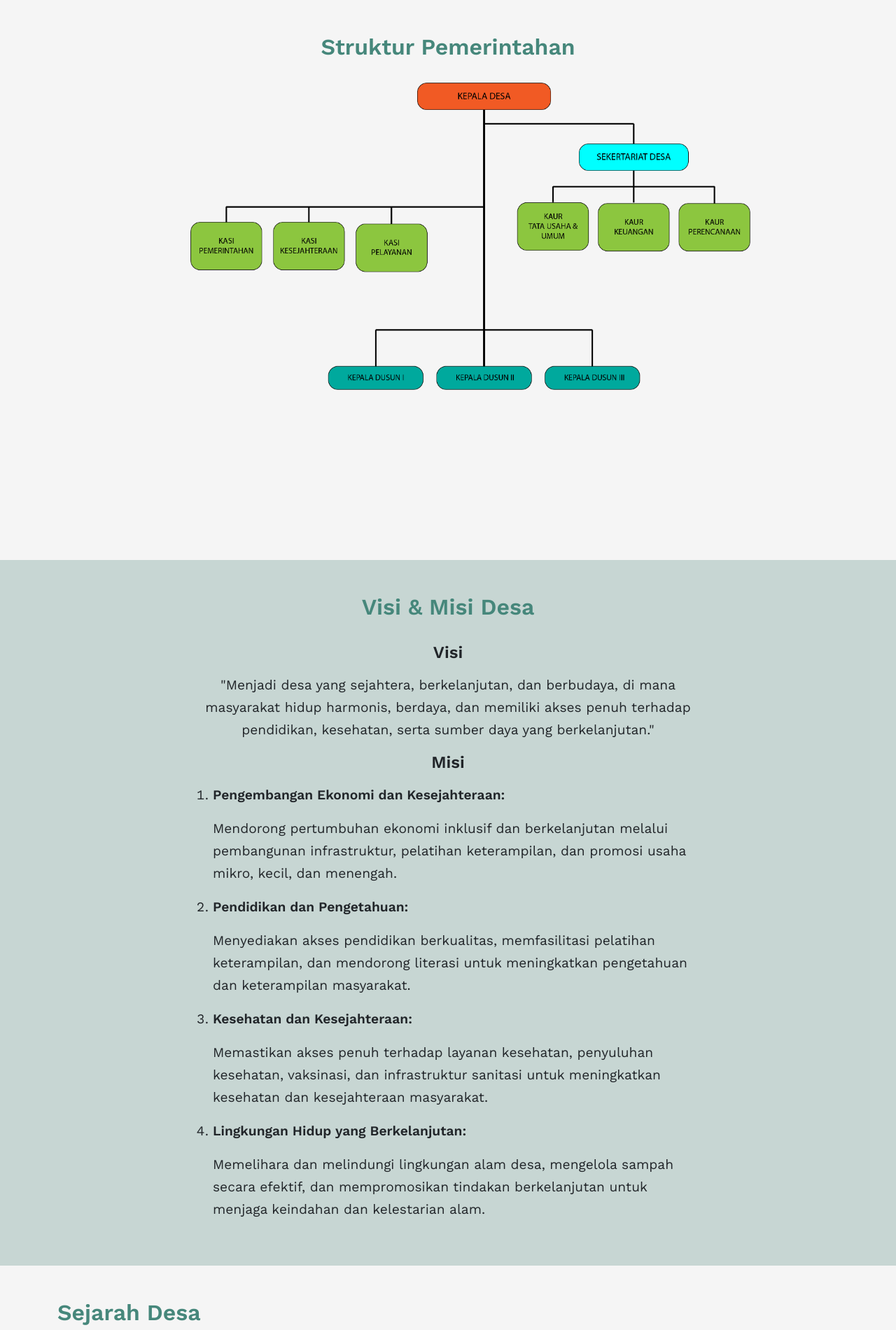
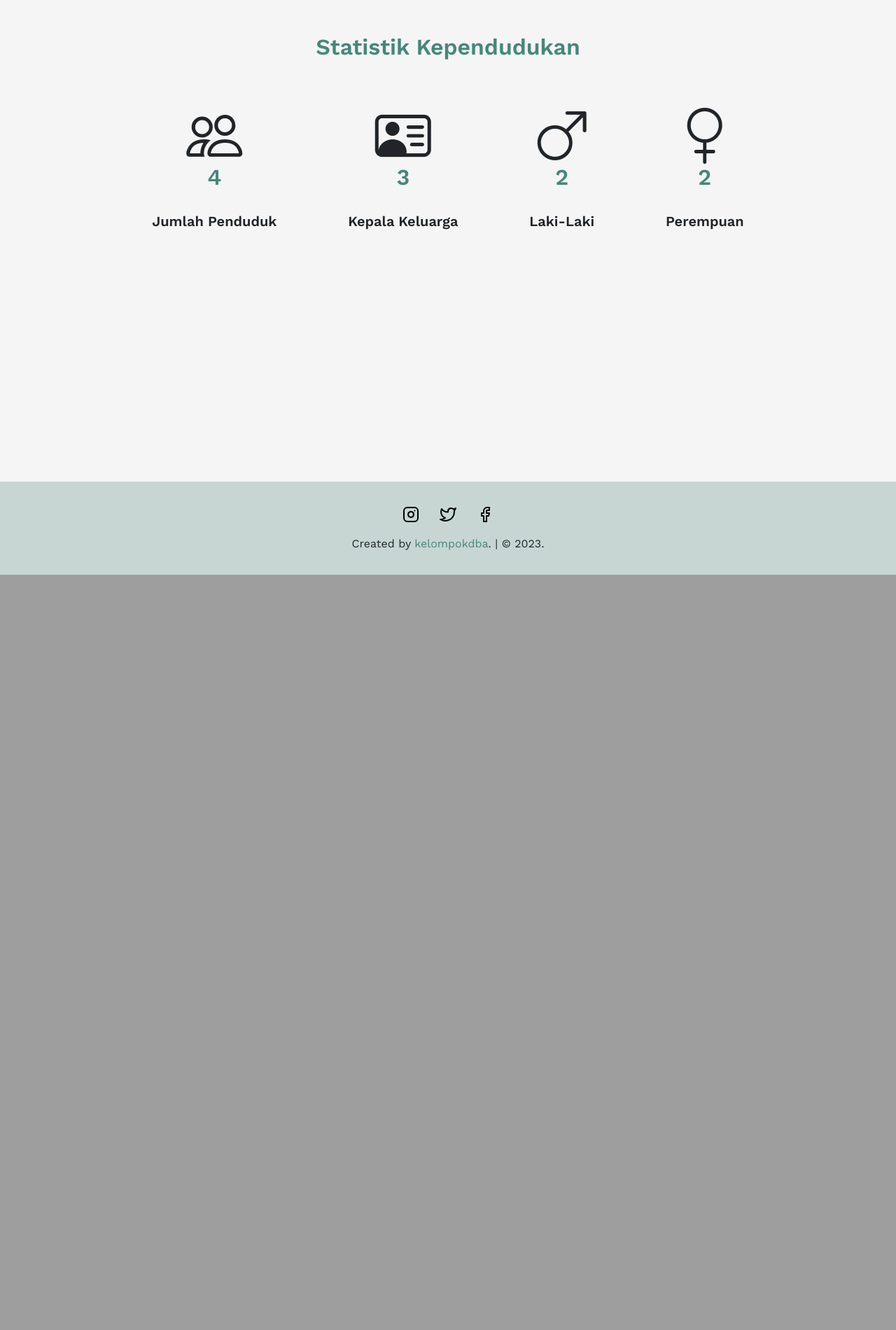
Before and after one commit to steinpongoh/sidesa, a PHP site: page / in a window 1280 px wide. Shown: the part 800-2700 px from the top of the page at 70% size. After the commit the page ends 1621 px from the top, so only its background shows below. Run offline with PHP 8.4, Linux system fonts and the light colour scheme; data comes from the database, SQL or seed files in the repository; some libraries are stand-ins or nearby versions.

Commit message:
revisi akses profil desa

```diff
--- a/css/style.css
+++ b/css/style.css
@@ -122,8 +122,8 @@ body {
 /* Struktur Pemerintah start */
 .strukturpemerintah {
   min-height: 100vh;
-  padding-top: 3rem;
-  padding-bottom: 3rem;
+  padding: 5rem 0;
+  background-color: var(--bg);
 }
 
 .strukturpemerintah h2 {
@@ -140,10 +140,10 @@ body {
 /* Visi & Misi Desa start*/
 .visimisi {
   min-height: 100vh;
-  padding-top: 3rem;
-  padding-bottom: 3rem;
+  padding: 5rem 0;
+  margin-bottom: -3rem;
   line-height: 2rem;
-  background-color: rgb(93 142 133 / 0.3);
+  background-color: var(--bg);
 }
 
 .visimisi h2 {
@@ -160,10 +160,11 @@ body {
 
 /* Sejarah Desa start */
 .sejarahdesa {
-  min-height: 80vh;
-  padding-top: 3rem;
-  padding-bottom: 3rem;
+  min-height: 100vh;
+  padding: 5rem 0;
+  margin-bottom: -3rem;
   line-height: 2rem;
+  background-color: var(--bg);
 }
 
 .sejarahdesa h2 {
@@ -181,11 +182,11 @@ body {
 
 /* Tata Tertib Desa start */
 .tatatertib {
-  min-height: 80vh;
-  padding-top: 3rem;
-  padding-bottom: 3rem;
+  min-height: 100vh;
+  padding: 5rem 0;
+  margin-bottom: -3rem;
   line-height: 2rem;
-  background-color: rgb(93 142 133 / 0.3);
+  background-color: var(--bg);
 }
 
 .tatatertib h2 {
--- a/index.php
+++ b/index.php
@@ -16,137 +16,6 @@ $jumlahWanita = count(query('SELECT * FROM penduduk WHERE jenis_kelamin = "Wanit
 </section>
 <!-- Home -->
 
-<!-- Struktur Pemerintah -->
-<section id="strukturpemerintah" class="strukturpemerintah">
-  <div class="container">
-    <div class="row justify-content-center">
-      <div class="col-md-8 text-center" data-aos="fade-left" data-aos-duration="1000">
-        <h2>Struktur Pemerintahan</h2>
-        <div class="col-4" data-aos="fade-right">
-          <img src="img/struktur.png" alt="" class="img-responsive" />
-        </div>
-      </div>
-    </div>
-  </div>
-</section>
-<!-- Struktur Pemerintah -->
-
-<!-- Visi & Misi Desa -->
-<section id="visimisi" class="visimisi">
-  <div class="container">
-    <div class="row justify-content-center">
-      <div class="col-md-8 text-center" data-aos="zoom-in-down">
-        <h2>Visi & Misi Desa</h2>
-        <h4>Visi</h4>
-        <p>
-          "Menjadi desa yang sejahtera, berkelanjutan, dan berbudaya, di
-          mana masyarakat hidup harmonis, berdaya, dan memiliki akses penuh
-          terhadap pendidikan, kesehatan, serta sumber daya yang
-          berkelanjutan."
-        </p>
-        <h4>Misi</h4>
-        <ol class="text-start">
-          <li>
-            <p class="fw-semibold">Pengembangan Ekonomi dan Kesejahteraan:</p>
-            <p>
-              Mendorong pertumbuhan ekonomi inklusif dan berkelanjutan melalui pembangunan infrastruktur, pelatihan keterampilan, dan promosi usaha mikro, kecil, dan menengah.
-            </p>
-          </li>
-
-          <li>
-            <p class="fw-semibold">Pendidikan dan Pengetahuan:</p>
-            <p>
-              Menyediakan akses pendidikan berkualitas, memfasilitasi pelatihan keterampilan, dan mendorong literasi untuk meningkatkan pengetahuan dan keterampilan masyarakat.
-            </p>
-          </li>
-
-          <li>
-            <p class="fw-semibold">Kesehatan dan Kesejahteraan:</p>
-            <p>
-              Memastikan akses penuh terhadap layanan kesehatan, penyuluhan kesehatan, vaksinasi, dan infrastruktur sanitasi untuk meningkatkan kesehatan dan kesejahteraan masyarakat.
-            </p>
-          </li>
-
-          <li>
-            <p class="fw-semibold">Lingkungan Hidup yang Berkelanjutan:</p>
-            <p>
-              Memelihara dan melindungi lingkungan alam desa, mengelola sampah secara efektif, dan mempromosikan tindakan berkelanjutan untuk menjaga keindahan dan kelestarian alam.
-            </p>
-          </li>
-
-      </div>
-    </div>
-  </div>
-</section>
-<!-- Visi & Misi Desa -->
-
-<!-- Sejarah Desa -->
-<section id="sejarahdesa" class="sejarahdesa">
-  <div class="container">
-    <div class="row">
-      <div class="col-lg-7" data-aos="zoom-in-up">
-        <h2>Sejarah Desa</h2>
-        <p>Desa Tondangow adalah sebuah permukiman kecil yang didirikan pada abad ke-17 oleh sekelompok petani yang bermigrasi mencari tanah subur dan tempat aman. Mereka membangun desa di sekitar sumber air yang melimpah.</p>
-        <p>Pada abad ke-18 dan ke-19, Desa Tondangow tumbuh pesat berkat pertumbuhan pertanian dan perdagangan. Tanah subur dan iklim yang baik memungkinkan desa ini memproduksi hasil pertanian yang dicari di pasar regional, menjadikannya pusat perdagangan penting.</p>
-        <p>Selama abad ke-20, Desa Tondangow memainkan peran kunci dalam perjuangan kemerdekaan Nama Negara. Penduduk desa secara aktif terlibat dalam gerakan kemerdekaan melawan penjajah, menandai sejarah perjuangan dan patriotisme desa ini.</p>
-      </div>
-      <div class="col-lg-5" data-aos="flip-right">
-        <img src="img/sejarahdesa.jpg" alt="" class="img-responsive" />
-      </div>
-    </div>
-  </div>
-</section>
-<!-- Sejarah Desa -->
-
-<!-- Tata Tertib Desa -->
-<section id="tatatertib" class="tatatertib">
-  <div class="container">
-    <div class="row justify-content-center">
-      <div class="col-md-8 text-center" data-aos="zoom-in-left">
-        <h2>Tata Tertib Desa</h2>
-        <ol class="text-start">
-          <li>
-            <h5 class="fw-semibold">Kesopanan dan Etika:</h5>
-            <ul>
-              <li>Menghormati sesama warga desa dan tetangga.</li>
-              <li>Menjaga tutur kata yang sopan dan menghindari kata-kata kasar.</li>
-              <li>Menghormati kebudayaan dan adat istiadat desa.</li>
-            </ul>
-          </li>
-          <li>
-            <h5 class="fw-semibold">Pembinaan Masyarakat:</h5>
-            <ul>
-              <li>Mengikuti kegiatan pembinaan dan penyuluhan yang diselenggarakan oleh pemerintah desa.</li>
-              <li>Berpartisipasi dalam kegiatan sosial, keagamaan, dan budaya yang dapat mempererat hubungan antarwarga desa.</li>
-            </ul>
-          </li>
-          <li>
-            <h5 class="fw-semibold">Pelayanan Publik:</h5>
-            <ul>
-              <li>Menghormati petugas pelayanan publik dan mengajukan permohonan pelayanan dengan benar.</li>
-              <li>Memberikan umpan balik terhadap pelayanan yang diberikan untuk perbaikan di masa mendatang.</li>
-            </ul>
-          </li>
-          <li>
-            <h5 class="fw-semibold">Keamanan dan Ketertiban</h5>
-            <ul>
-              <li>Menghindari tindakan kriminal, kekerasan, dan perusakan harta benda.</li>
-              <li>Melaporkan kegiatan yang mencurigakan atau tindakan yang mengganggu ketertiban desa kepada pihak berwenang.</li>
-            </ul>
-          </li>
-          <li>
-            <h5 class="fw-semibold">Pengelolaan Lingkungan</h5>
-            <ul>
-              <li>Melakukan kegiatan penanaman pohon dan menjaga kebersihan lingkungan.</li>
-              <li>Menghindari tindakan yang dapat merusak lingkungan seperti illegal logging dan penangkapan ikan ilegal.</li>
-            </ul>
-          </li>
-        </ol>
-      </div>
-    </div>
-  </div>
-</section>
-<!-- Tata Tertib Desa -->
 
 <!-- Statistik Kependudukan -->
 <section id="statistik" class="statistik">
--- a/templates/header.php
+++ b/templates/header.php
@@ -58,16 +58,16 @@
               </a>
               <ul class="dropdown-menu text-center border-0">
                 <li>
-                  <a class="dropdown-item" href="index.php#strukturpemerintah">Struktur Pemerintahan</a>
+                  <a class="dropdown-item" href="strukturpemerintah.php">Struktur Pemerintahan</a>
                 </li>
                 <li>
-                  <a class="dropdown-item" href="index.php#visimisi">Visi Misi Desa</a>
+                  <a class="dropdown-item" href="visimisi.php">Visi Misi Desa</a>
                 </li>
                 <li>
-                  <a class="dropdown-item" href="index.php#sejarahdesa">Sejarah Desa</a>
+                  <a class="dropdown-item" href="sejarahdesa.php">Sejarah Desa</a>
                 </li>
                 <li>
-                  <a class="dropdown-item" href="index.php#tatatertib">Tata Tertib Desa</a>
+                  <a class="dropdown-item" href="tatatertib.php">Tata Tertib Desa</a>
                 </li>
                 <li>
                   <a class="dropdown-item" href="index.php#statistik">Statistik Kependudukan</a>
```
Also changed, not shown: sejarahdesa.php (added, +25 -0 lines), strukturpemerintah.php (added, +22 -0 lines), tatatertib.php (added, +57 -0 lines), visimisi.php (added, +57 -0 lines).
